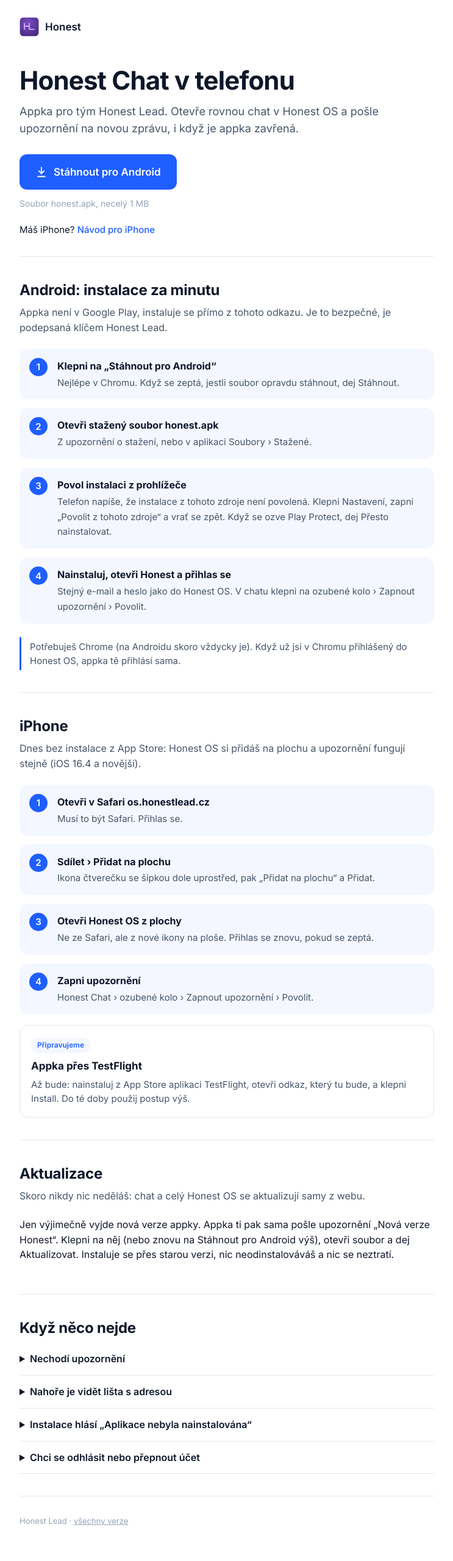
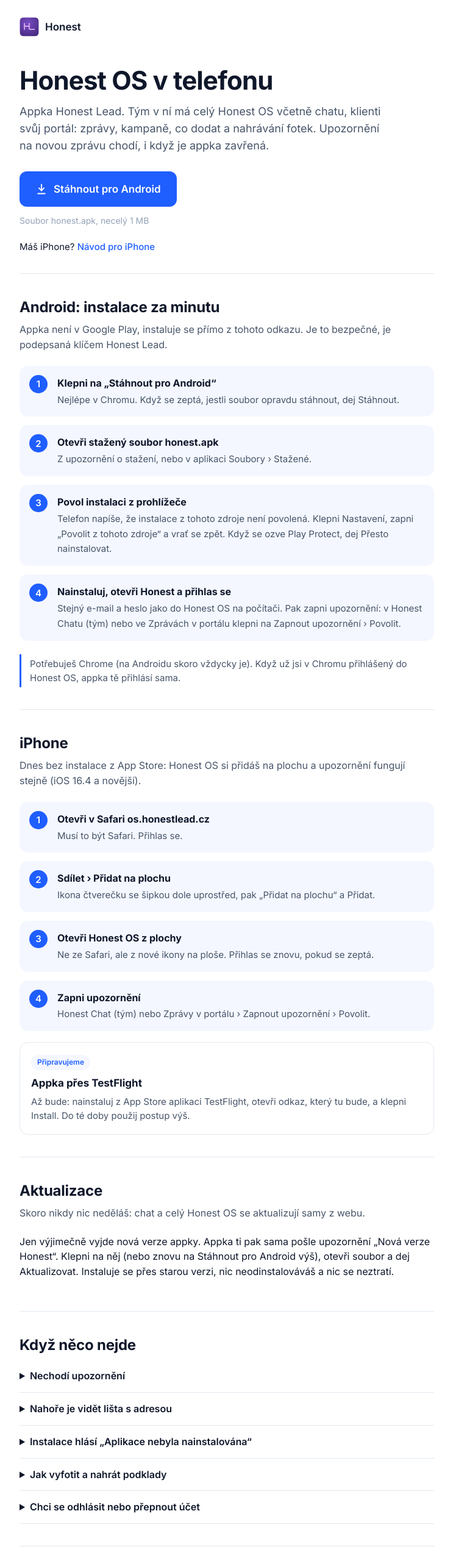
Before and after one commit to valouseko/honest-app, a plain HTML site: page docs/index.html in a window 1280 px wide. Shown: the top 2560 px of the page at 61% size, without its empty margins (268-1011 px from the left). Drawn offline with Linux system fonts and the light colour scheme; no server answers.

Commit message:
Appka otevira cely Honest OS (agentura HonestOS 2, klient portal), texty landing page
Co-Authored-By: Claude Opus 5.5 <noreply@anthropic.com>

```diff
--- a/docs/index.html
+++ b/docs/index.html
@@ -3,8 +3,8 @@
 <head>
 <meta charset="utf-8">
 <meta name="viewport" content="width=device-width, initial-scale=1">
-<title>Honest: chat Honest Lead v telefonu</title>
-<meta name="description" content="Appka Honest: Honest Chat z Honest OS v telefonu, s upozorněním na nové zprávy.">
+<title>Honest: Honest OS v telefonu</title>
+<meta name="description" content="Appka Honest: Honest OS v telefonu, s upozorněním na nové zprávy.">
 <meta name="robots" content="noindex">
 <meta name="theme-color" content="#ffffff">
 <link rel="icon" href="icon.svg" type="image/svg+xml">
@@ -84,8 +84,8 @@
   </header>
 
   <div class="hero">
-    <h1>Honest Chat v telefonu</h1>
-    <p class="lead">Appka pro tým Honest Lead. Otevře rovnou chat v Honest OS a pošle upozornění na novou zprávu, i když je appka zavřená.</p>
+    <h1>Honest OS v telefonu</h1>
+    <p class="lead">Appka Honest Lead. Tým v ní má celý Honest OS včetně chatu, klienti svůj portál: zprávy, kampaně, co dodat a nahrávání fotek. Upozornění na novou zprávu chodí, i když je appka zavřená.</p>
     <a class="btn" id="download" href="https://github.com/valouseko/honest-app/releases/latest/download/honest.apk">
       <svg viewBox="0 0 24 24" fill="none" stroke="currentColor" stroke-width="2.2" stroke-linecap="round" stroke-linejoin="round" aria-hidden="true"><path d="M12 3v12"/><path d="m7 10 5 5 5-5"/><path d="M5 21h14"/></svg>
       Stáhnout pro Android
@@ -101,7 +101,7 @@
       <li><b>Klepni na „Stáhnout pro Android“</b><span>Nejlépe v Chromu. Když se zeptá, jestli soubor opravdu stáhnout, dej Stáhnout.</span></li>
       <li><b>Otevři stažený soubor honest.apk</b><span>Z upozornění o stažení, nebo v aplikaci Soubory › Stažené.</span></li>
       <li><b>Povol instalaci z prohlížeče</b><span>Telefon napíše, že instalace z tohoto zdroje není povolená. Klepni Nastavení, zapni „Povolit z tohoto zdroje“ a vrať se zpět. Když se ozve Play Protect, dej Přesto nainstalovat.</span></li>
-      <li><b>Nainstaluj, otevři Honest a přihlas se</b><span>Stejný e-mail a heslo jako do Honest OS. V chatu klepni na ozubené kolo › Zapnout upozornění › Povolit.</span></li>
+      <li><b>Nainstaluj, otevři Honest a přihlas se</b><span>Stejný e-mail a heslo jako do Honest OS na počítači. Pak zapni upozornění: v Honest Chatu (tým) nebo ve Zprávách v portálu klepni na Zapnout upozornění › Povolit.</span></li>
     </ol>
     <p class="note">Potřebuješ Chrome (na Androidu skoro vždycky je). Když už jsi v Chromu přihlášený do Honest OS, appka tě přihlásí sama.</p>
   </section>
@@ -113,7 +113,7 @@
       <li><b>Otevři v Safari os.honestlead.cz</b><span>Musí to být Safari. Přihlas se.</span></li>
       <li><b>Sdílet › Přidat na plochu</b><span>Ikona čtverečku se šipkou dole uprostřed, pak „Přidat na plochu“ a Přidat.</span></li>
       <li><b>Otevři Honest OS z plochy</b><span>Ne ze Safari, ale z nové ikony na ploše. Přihlas se znovu, pokud se zeptá.</span></li>
-      <li><b>Zapni upozornění</b><span>Honest Chat › ozubené kolo › Zapnout upozornění › Povolit.</span></li>
+      <li><b>Zapni upozornění</b><span>Honest Chat (tým) nebo Zprávy v portálu › Zapnout upozornění › Povolit.</span></li>
     </ol>
     <div class="card" id="testflight">
       <span class="pill">Připravujeme</span>
@@ -133,7 +133,8 @@
     <details><summary>Nechodí upozornění</summary><p>Nastavení › Aplikace › Honest › Oznámení: zapnout. V Honest Chatu ozubené kolo › Zapnout upozornění. Na některých telefonech (Xiaomi, Huawei, Samsung) ještě Nastavení › Aplikace › Chrome › Baterie: bez omezení, protože upozornění doručuje Chrome.</p></details>
     <details><summary>Nahoře je vidět lišta s adresou</summary><p>Appka ještě není spárovaná s webem os.honestlead.cz. Funguje normálně, lišta zmizí po aktualizaci Honest OS na serveru.</p></details>
     <details><summary>Instalace hlásí „Aplikace nebyla nainstalována“</summary><p>Většinou je v telefonu verze podepsaná jinak (třeba testovací). Odinstaluj starou appku Honest a nainstaluj znovu. Běžné aktualizace tohle nepotřebují.</p></details>
-    <details><summary>Chci se odhlásit nebo přepnout účet</summary><p>V Honest OS levý panel › Odhlásit. Přihlášení je společné s Chromem v telefonu.</p></details>
+    <details><summary>Jak vyfotit a nahrát podklady</summary><p>V portálu (Podklady, Požadavky) nebo v chatu klepni na nahrání souboru. Telefon nabídne Fotoaparát i Galerii, z galerie jde vybrat víc fotek naráz.</p></details>
+    <details><summary>Chci se odhlásit nebo přepnout účet</summary><p>V Honest OS levý panel › Odhlásit, v portálu menu › Odhlásit. Přihlášení je společné s Chromem v telefonu.</p></details>
   </section>
 
   <footer>
--- a/ios-expo/App.js
+++ b/ios-expo/App.js
@@ -1,4 +1,5 @@
-// Honest pro iPhone: Honest OS (os.honestlead.cz) ve WebView, otevřený rovnou na Honest Chatu.
+// Honest pro iPhone: celý Honest OS (os.honestlead.cz) ve WebView. Server podle přihlášení ukáže agentuře HonestOS 2
+// a klientovi jeho portál.
 // Na iOS ve WebView nefunguje Web Push, proto appka žádá o vlastní push token (Expo/APNs) a předá ho stránce
 // událostí "honest-native-push". Serverová část (uložit token, posílat přes Expo Push) zatím NENÍ: viz
 // docs/IOS-TESTFLIGHT.md, sekce Upozornění. Bez ní chat funguje, upozornění chodí přes Telegram a e-mail.
@@ -12,7 +13,7 @@ import * as Device from "expo-device";
 import * as Notifications from "expo-notifications";
 
 const extra = Constants.expoConfig?.extra ?? {};
-const START_URL = extra.startUrl ?? "https://os.honestlead.cz/#lab-chat";
+const START_URL = extra.startUrl ?? "https://os.honestlead.cz/";
 const HOST = extra.host ?? "os.honestlead.cz";
 
 Notifications.setNotificationHandler({
--- a/ios-expo/app.json
+++ b/ios-expo/app.json
@@ -35,7 +35,7 @@
       ]
     ],
     "extra": {
-      "startUrl": "https://os.honestlead.cz/#lab-chat",
+      "startUrl": "https://os.honestlead.cz/",
       "host": "os.honestlead.cz"
     }
   }
```
Also changed, not shown: README.md, 2 other files.
